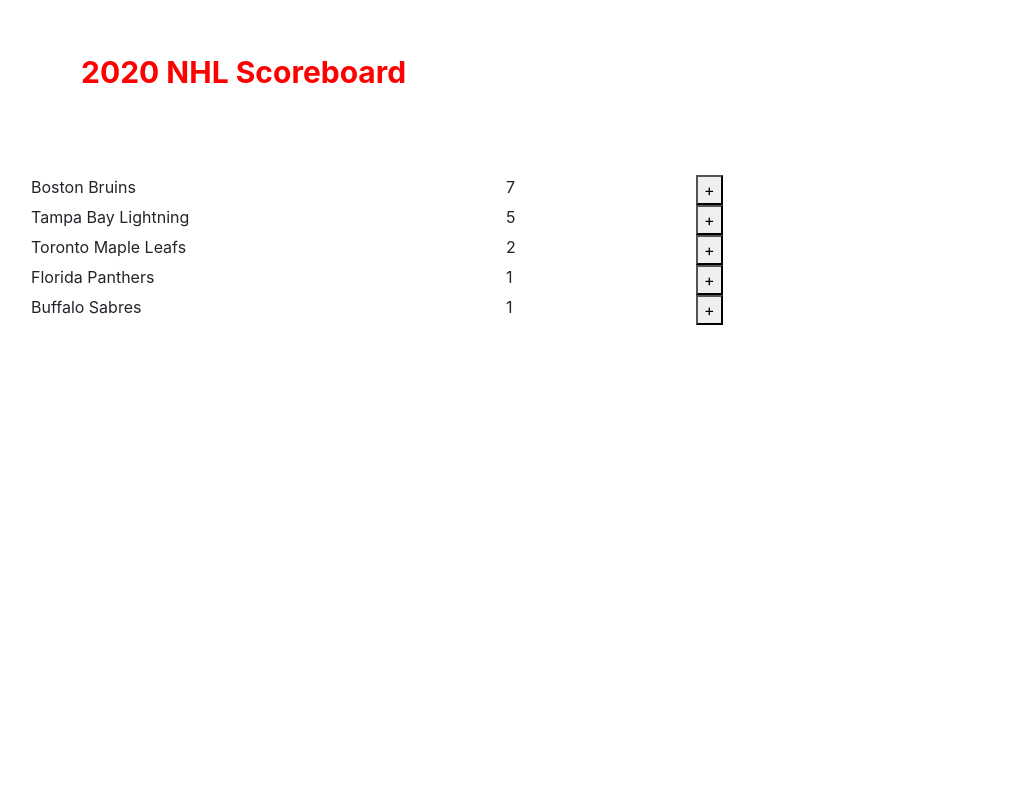
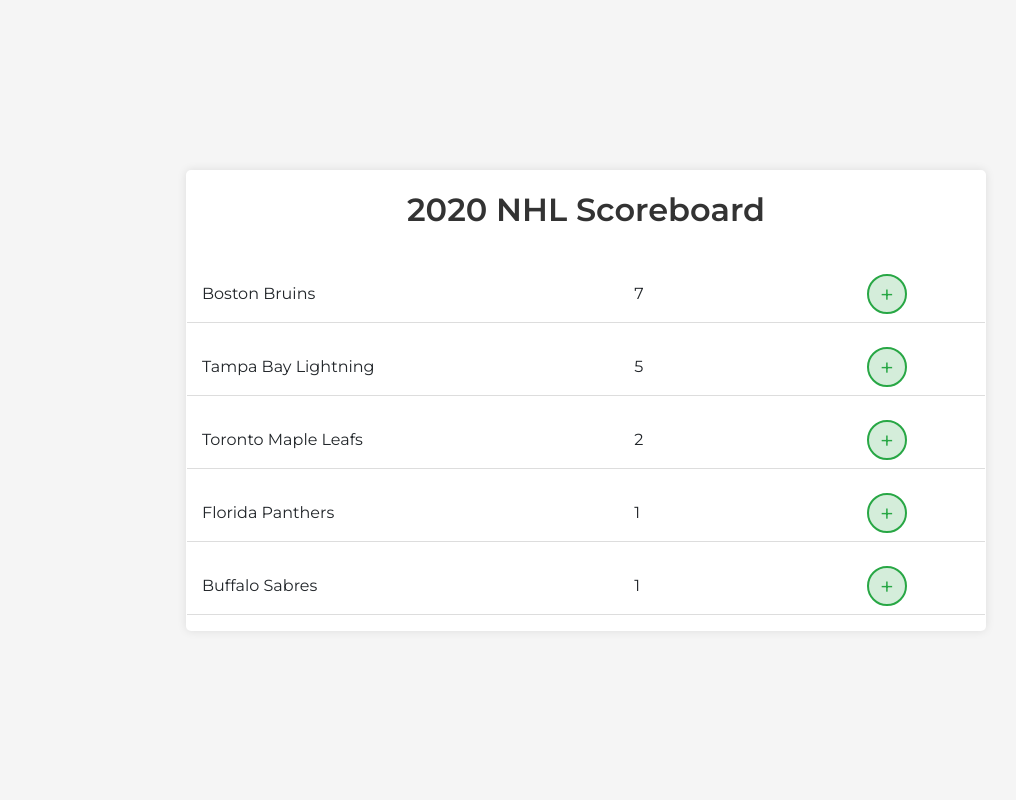
Before and after one commit to ColumbiaBuildLab/2020-Coding-Challenge, a Flask app: page / in a window 1280 px wide. Shown: the whole page, without its empty margins (54-1070 px from the left). Run offline with Flask 3, Linux system fonts and the light colour scheme; some libraries are stand-ins or nearby versions.

Commit message:
changes in ui

```diff
--- a/templates/scoreboard.html
+++ b/templates/scoreboard.html
@@ -9,13 +9,9 @@
       var scoreboard = {{scoreboard|tojson}}
     </script>
    <style>
-     #title{
-       font-size: 30px;
-       font-weight: bold;
-       color: red;
-       padding: 50px;
-       margin-bottom: 30px;
-     }
+
+    @import url('https://fonts.googleapis.com/css2?family=Montserrat:wght@100;200;300;400;500;600&display=swap');
+
     #reams-input{
       vertical-align: middle;
     }
@@ -25,7 +21,69 @@
     #error-field{
       color: red;
     }
+
+    body {
+      font-family: 'Montserrat', sans-serif;
+      background-color: #f5f5f5;
+      display: flex;
+      justify-content: center;
+      align-items: center;
+    }
+
+    .container {
+      max-width: 800px;
+      margin: 20px auto;
+      background-color: #fff;
+      border-radius: 5px;
+      box-shadow: 0 0 10px rgba(0, 0, 0, 0.1);
+      padding: 1rem;
+    }
+
+    #title {
+      font-size: 2rem;
+      font-weight: bold;
+      text-align: center;
+      color: #333;
+      margin-bottom: 2rem;
+    }
+
+    #teams {
+      display: flex;
+      flex-direction: column;
+      gap: 1rem;
+    }
+
+    .row {
+      display: flex;
+      align-items: center;
+      justify-content: space-between;
+      border-bottom: 1px solid #ddd;
+      padding: 0.5rem 0;
+    }
+
+    .col-md-5, .col-md-2 {
+      flex: 1;
+    }
+
+    .increase-button {
+      background-color: #d4edda;
+      color: #28a745;
+      border: 2px solid #28a745;
+      height: 2.5rem;
+      width: 2.5rem;
+      font-size: 1.5rem;
+      cursor: pointer;
+      border-radius: 50%;
+      transition: background-color 0.3s, color 0.3s;
+    }
+
+    .increase-button:hover {
+      background-color: #218838;
+      color: #d4edda;
+    }
    </style>
+
+
   </head>
   <body>
     <div class="container">
```
Lines whose indentation alone changed are shown as unchanged.
